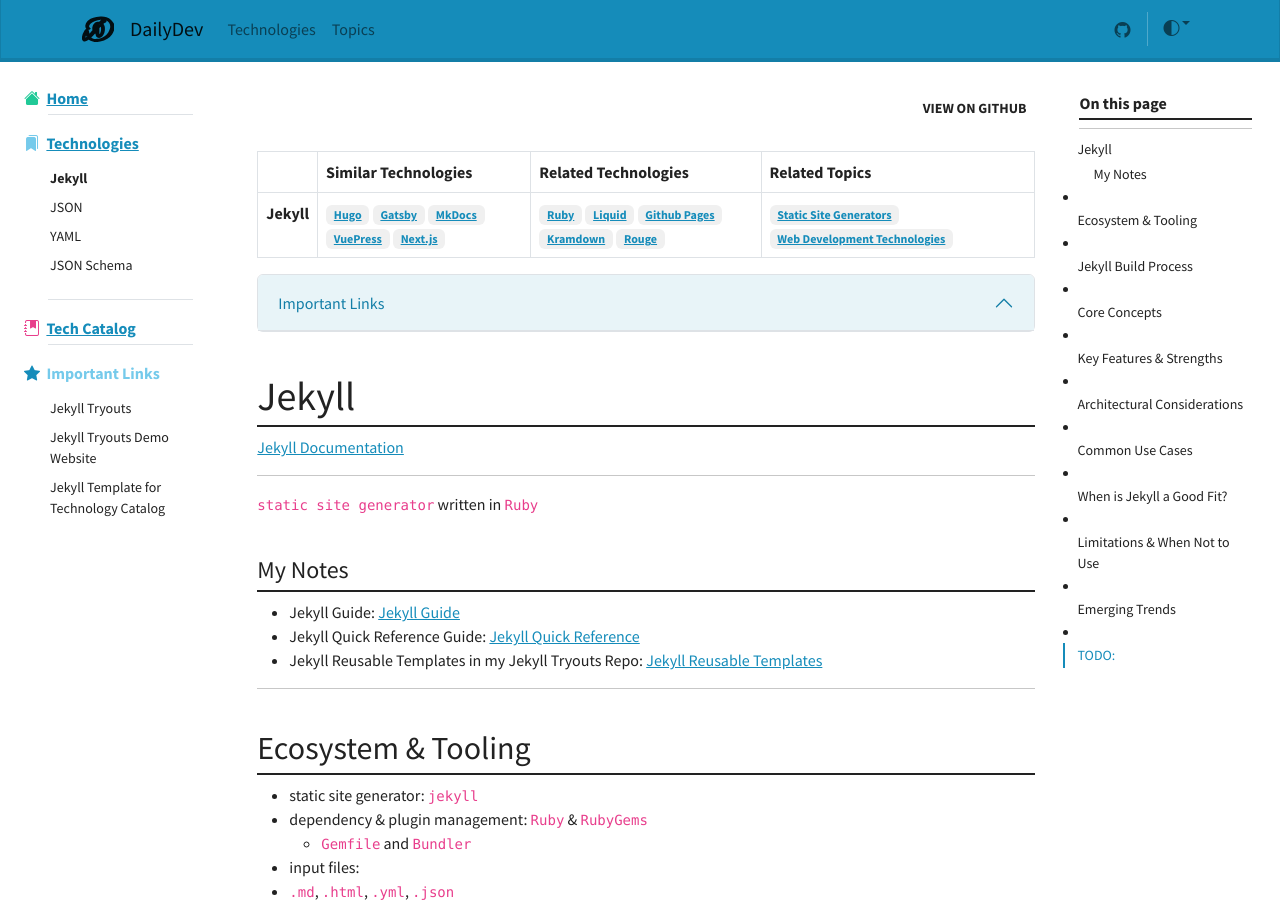
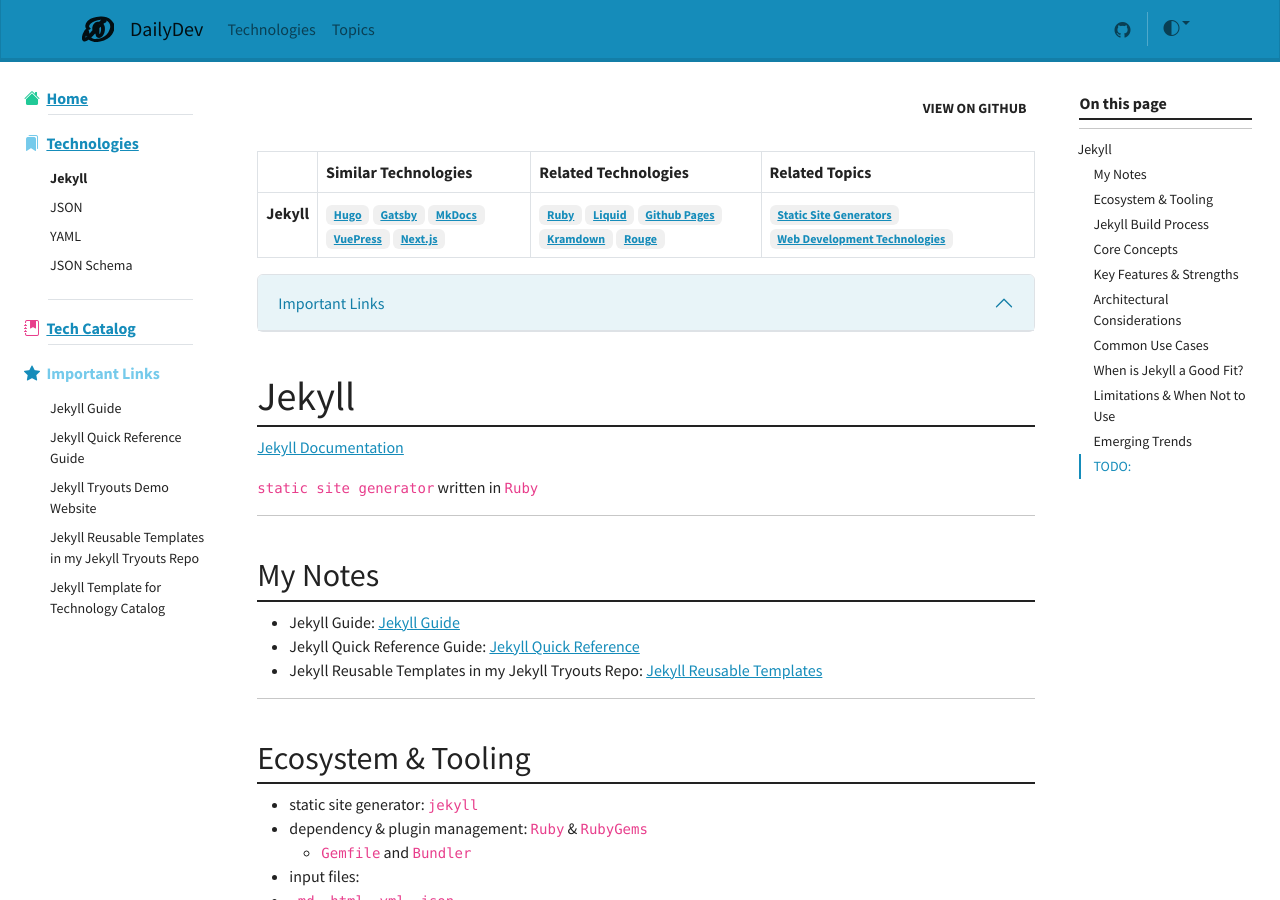
Before and after one commit to shadhini/daily-dev, a Jekyll site: the page built from docs/_technologies/jekyll.md, in a window 1280 px wide and 900 px high. Built offline with Jekyll 4.4.1, drawn with Linux system fonts in a browser that asks for light colours; nearby versions of some CDN libraries; comment, search, counter and statistics services are not loaded.

```diff
--- a/docs/_data/technologies.yml
+++ b/docs/_data/technologies.yml
@@ -17,10 +17,14 @@ jekyll:
     - "Kramdown"
     - "Rouge"
   important:
-    - name: "Jekyll Tryouts"
-      url: "https://github.com/shadhini/jekyll-tryouts"
+    - name: "Jekyll Guide"
+      url: "https://github.com/shadhini/jekyll-tryouts/blob/main/jekyll-guide.md"
+    - name: Jekyll Quick Reference Guide
+      url: "https://github.com/shadhini/jekyll-tryouts/blob/main/jekyll-quick-reference-guide.md"
     - name: "Jekyll Tryouts Demo Website"
       url: "https://shadhini.github.io/jekyll-tryouts/"
+    - name: Jekyll Reusable Templates in my Jekyll Tryouts Repo
+      url: "https://github.com/shadhini/jekyll-tryouts/blob/main/jekyll-reusable-templates.md"
     - name: "Jekyll Template for Technology Catalog"
       url: "https://github.com/shadhini/daily-dev/releases/tag/tech-catalog-jekyll-template-v0.2"
 json:
--- a/docs/_technologies/jekyll.md
+++ b/docs/_technologies/jekyll.md
@@ -6,10 +6,10 @@ render_with_liquid: false
 # Jekyll
 [Jekyll Documentation](https://jekyllrb.com/docs/)
 
----
 `static site generator` written in `Ruby`
 
-#### My Notes
+---
+## My Notes
 
 - Jekyll Guide: [Jekyll Guide](https://github.com/shadhini/jekyll-tryouts/blob/main/jekyll-guide.md)
 - Jekyll Quick Reference Guide: [Jekyll Quick Reference](https://github.com/shadhini/jekyll-tryouts/blob/main/jekyll-quick-reference-guide.md)
```
Also changed, not shown: docs/_technologies/yaml.md (+1 -1 lines), docs/tech-catalog.md (+4 -0 lines), docs/README.md.
